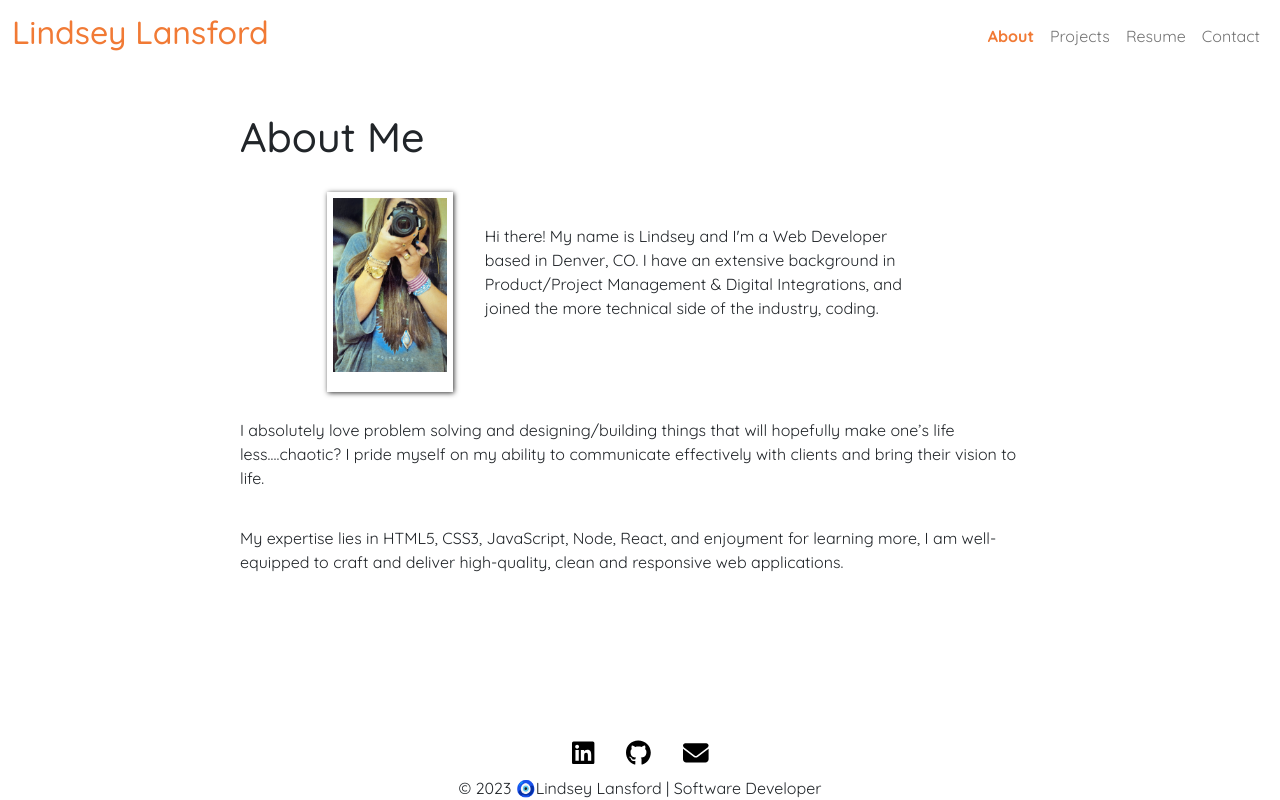
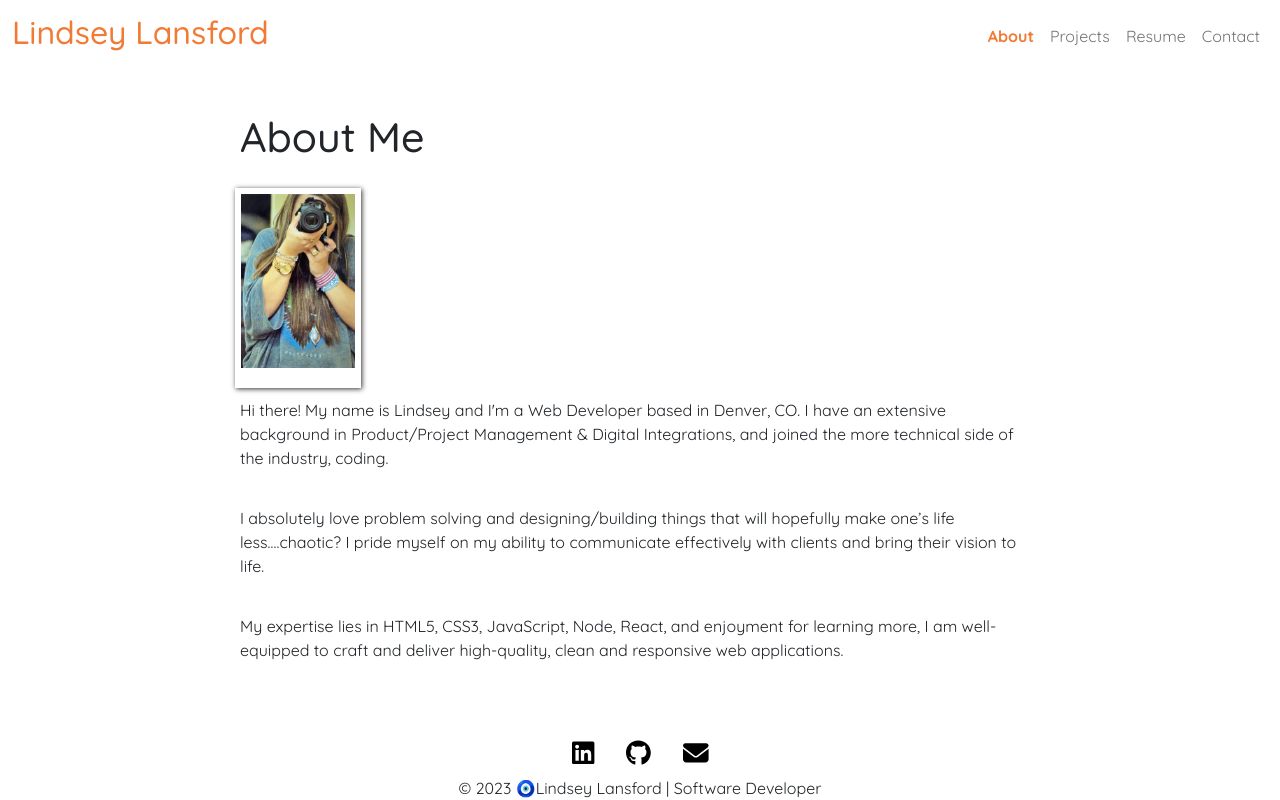
Before and after one commit to lindsey-lansford/react-portfolio, a React (Create React App) app: page /react-portfolio/about in a window 1280 px wide. Built offline with nearby package versions, Linux system fonts and the light colour scheme; what react-animations would draw is missing.

Commit message:
adding back the old styling

```diff
--- a/src/styles/about.css
+++ b/src/styles/about.css
@@ -1,8 +1,28 @@
 @import url('https://fonts.googleapis.com/css2?family=Quicksand:wght@300;400;500;600;700&display=swap');
 
 
+.profpic {
+  border: solid #fff;
+  border-width:6px 6px 20px 6px;
+  box-shadow:1px 1px 5px #333;
+  -webkit-box-shadow:1px 1px 5px #333;
+  -moz-box-shadow:1px 1px 5px #333;
+  height:200px !important;
+  max-width:200px !important;
+  margin-top: 1rem;
+}
 
-.top {
+.lower-section {
+  margin-top: 1rem;
+  margin-bottom: 1rem;
+  padding-bottom: 1rem;
+}
+
+
+
+/* classes for the simple layout */
+
+/* .top {
   display: flex;
   flex-direction: row;
   justify-content: center;
@@ -16,17 +36,7 @@
   padding-bottom: 1rem;
 }
 
-.profpic {
-  border: solid #fff;
-  border-width:6px 6px 20px 6px;
-  box-shadow:1px 1px 5px #333;
-  -webkit-box-shadow:1px 1px 5px #333;
-  -moz-box-shadow:1px 1px 5px #333;
-  height:200px !important;
-  max-width:200px !important;
-}
-
 .bio-right {
   width: 500px;
   padding: 2rem;
-}
+} */
```
